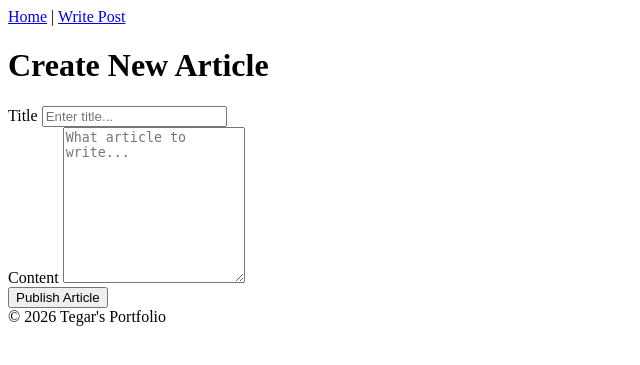
After one commit to tegarsosi/personal-blog, a FastAPI app: template templates/admin/add.html in a window 1280 px wide. The commit adds this page. Shown: the top 365 px of the page, without its empty margins (0-640 px from the left). Run offline with FastAPI, Linux system fonts and the light colour scheme; the template is opened without the code that fills it, so the values that code supplies are empty.

Commit message:
feat: create add.html and add connection from main.py

```diff
--- a/main.py
+++ b/main.py
@@ -16,3 +16,10 @@ def home_page(request: Request):
         name="home.html",
         context={"articles": articles}
     )
+
+@app.get("/admin/add", response_class=HTMLResponse)
+def add_article_page(request: Request):
+    return templates.TemplateResponse(
+        request=request,
+        name="admin/add.html"
+    )
--- /dev/null
+++ b/templates/admin/add.html
@@ -0,0 +1,19 @@
+{% extends "base.html" %}
+
+{% block content %}
+    <h1>Create New Article</h1>
+
+    <form action="/admin/add" method="post" class="admin-form">
+        <div class="form-group">
+            <label for="title">Title</label>
+            <input type="text" id="title" name="title" placeholder="Enter title..." required>
+        </div>
+
+        <div class="form-group">
+            <label for="content">Content</label>
+            <textarea id="content" name="content" rows="10" placeholder="What article to write..." required></textarea>
+        </div>
+
+        <button type="submit" class="btn-publish">Publish Article</button>
+    </form>
+{% endblock %}
--- a/templates/base.html
+++ b/templates/base.html
@@ -0,0 +1,17 @@
+<!DOCTYPE html>
+<html>
+<head>
+    <title>My Personal Blog</title>
+    <link rel="stylesheet" href="/static/style.css">
+</head>
+<body>
+    <nav>
+        <a href="/">Home</a> | <a href="/admin/add">Write Post</a>
+    </nav>
+
+    <main>
+        {% block content %}{% endblock %}
+    </main>
+    <footer>© 2026 Tegar's Portfolio</footer>
+</body>
+</html>
--- a/templates/home.html
+++ b/templates/home.html
@@ -1,7 +1,11 @@
-<h1>My Blog</h1>
+{% extends "base.html" %}
+
+{% block content %}
+    <h1>Latest Articles</h1>
     {% for article in articles %}
         <div>
             <h2>{{ article.title }}</h2>
             <p>{{ article.published_at }}</p>
         </div>
     {% endfor %}
+{% endblock %}
```
Lines whose indentation alone changed are shown as unchanged.
